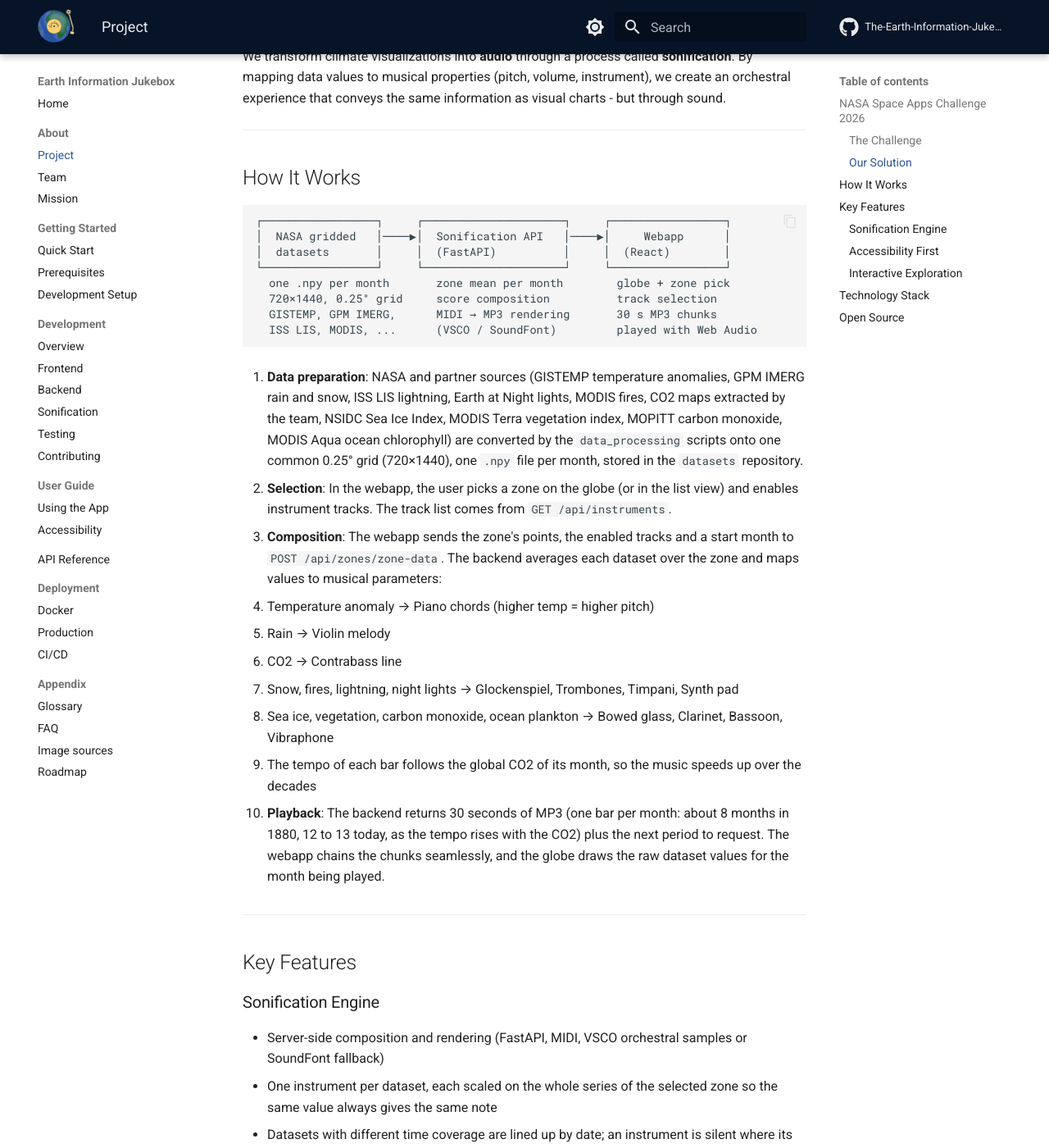
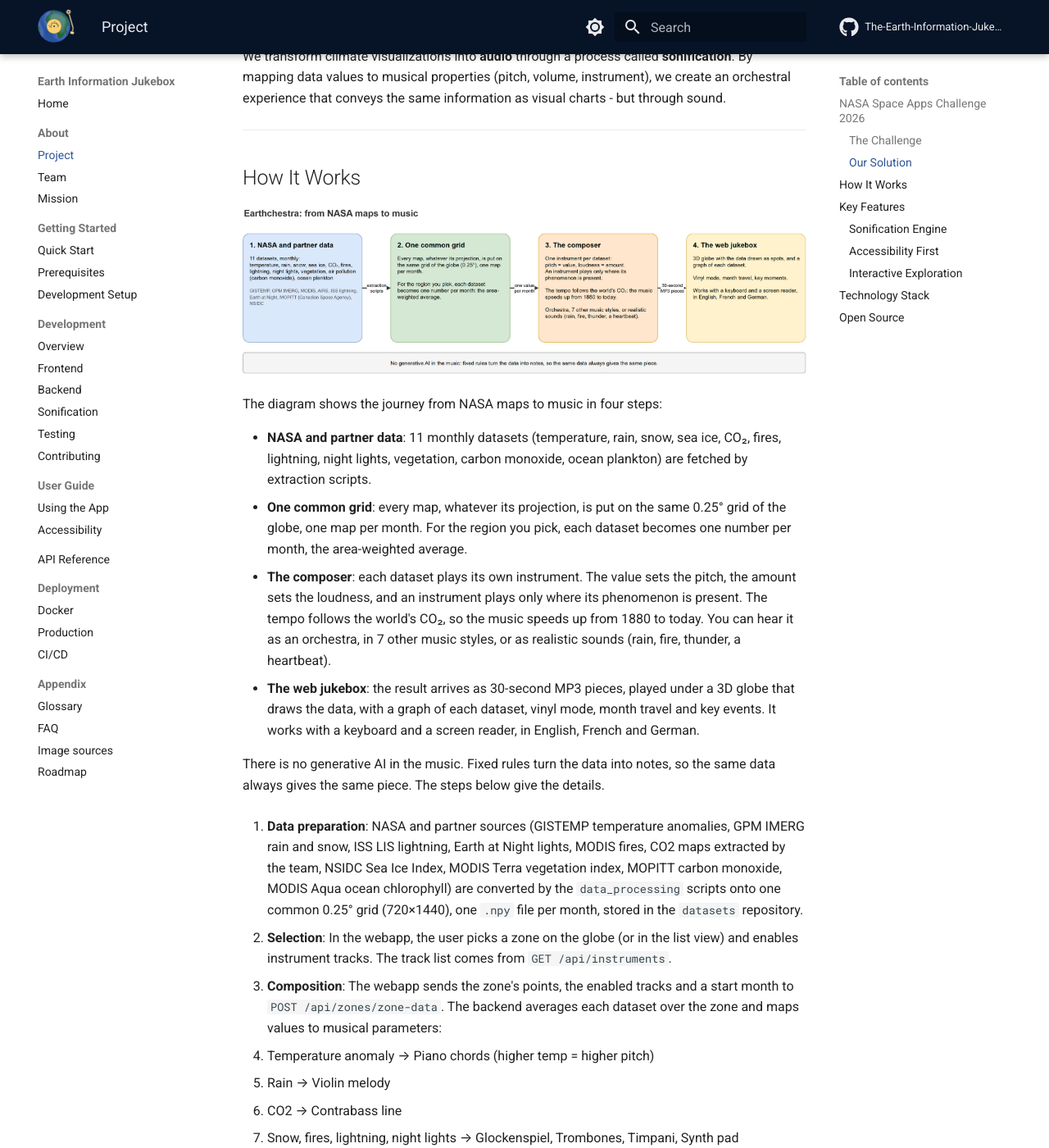
Before and after one commit to The-Earth-Information-Jukebox-HEIG-VD/documentation, an MkDocs documentation site: the page built from docs/about/project.md, in a window 1280 px wide and 1400 px high, scrolled down 528 px. Shown: the whole window at 82% size. Built offline with MkDocs 1.6.1 and Material for MkDocs 9.7.7, drawn with Linux system fonts in a browser that asks for light colours; comment, search, counter and statistics services are not loaded.

Commit message:
docs: add the simple and technical architecture diagrams
The simple diagram (NASA maps to music in four steps) replaces the ASCII
sketch in About > How It Works; the complete architecture (API 2.16) opens
the Development Overview, each with a text explanation.

Co-Authored-By: Claude Opus 5.5 <noreply@anthropic.com>

````diff
--- a/docs/about/project.md
+++ b/docs/about/project.md
@@ -16,16 +16,17 @@ We transform climate visualizations into **audio** through a process called **so
 
 ## How It Works
 
-```
-┌─────────────────┐     ┌─────────────────────┐     ┌─────────────────┐
-│  NASA gridded   │────▶│  Sonification API   │────▶│     Webapp      │
-│  datasets       │     │  (FastAPI)          │     │  (React)        │
-└─────────────────┘     └─────────────────────┘     └─────────────────┘
-  one .npy per month       zone mean per month        globe + zone pick
-  720×1440, 0.25° grid     score composition          track selection
-  GISTEMP, GPM IMERG,      MIDI → MP3 rendering       30 s MP3 chunks
-  ISS LIS, MODIS, ...      (VSCO / SoundFont)         played with Web Audio
-```
+[![Diagram: from NASA maps to music in four steps. 1, NASA and partner data; 2, one common grid; 3, the composer; 4, the web jukebox. A footer box says there is no generative AI in the music.](../assets/architecture-simple.png)](../assets/architecture-simple.png)
+
+The diagram shows the journey from NASA maps to music in four steps:
+
+- **NASA and partner data**: 11 monthly datasets (temperature, rain, snow, sea ice, CO₂, fires, lightning, night lights, vegetation, carbon monoxide, ocean plankton) are fetched by extraction scripts.
+- **One common grid**: every map, whatever its projection, is put on the same 0.25° grid of the globe, one map per month. For the region you pick, each dataset becomes one number per month, the area-weighted average.
+- **The composer**: each dataset plays its own instrument. The value sets the pitch, the amount sets the loudness, and an instrument plays only where its phenomenon is present. The tempo follows the world's CO₂, so the music speeds up from 1880 to today. You can hear it as an orchestra, in 7 other music styles, or as realistic sounds (rain, fire, thunder, a heartbeat).
+- **The web jukebox**: the result arrives as 30-second MP3 pieces, played under a 3D globe that draws the data, with a graph of each dataset, vinyl mode, month travel and key events. It works with a keyboard and a screen reader, in English, French and German.
+
+There is no generative AI in the music. Fixed rules turn the data into notes, so the same data always gives the same piece. The steps below give the details.
+
 
 1. **Data preparation**: NASA and partner sources (GISTEMP temperature anomalies, GPM IMERG rain and snow, ISS LIS lightning, Earth at Night lights, MODIS fires, CO2 maps extracted by the team, NSIDC Sea Ice Index, MODIS Terra vegetation index, MOPITT carbon monoxide, MODIS Aqua ocean chlorophyll) are converted by the `data_processing` scripts onto one common 0.25° grid (720×1440), one `.npy` file per month, stored in the `datasets` repository.
 
````
Also changed, not shown: docs/development/overview.md (+14 -0 lines), docs/assets/architecture-simple.png (added), docs/assets/architecture-technical.png (added).
